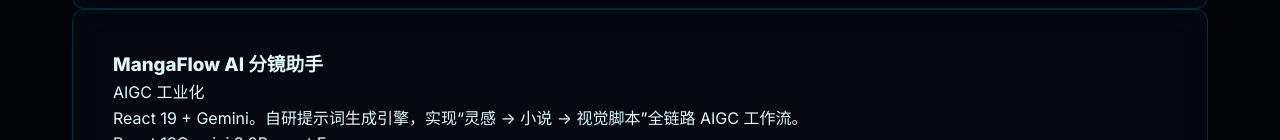
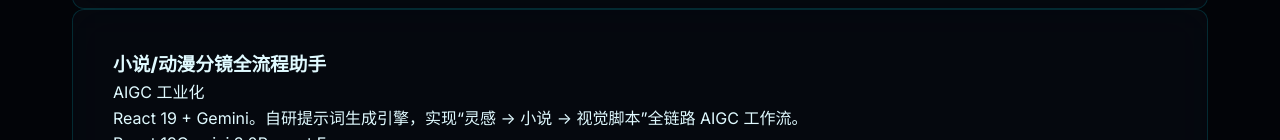
Before and after one commit to JerryTanxiao/resume, a website built with Vite: page index.html in a window 1280 px wide. Shown: the part 3794-3934 px from the top of the page. Built offline with nearby package versions, Linux system fonts and the light colour scheme.

Commit message:
feat: rename MangaFlow AI to 小说/动漫分镜全流程助手 across all platform

```diff
--- a/index.html
+++ b/index.html
@@ -153,7 +153,7 @@
 
                 <div class="project-card glass-card ripple" data-project="mangaflow">
                     <div class="project-header">
-                        <h3>MangaFlow AI 分镜助手</h3>
+                        <h3>小说/动漫分镜全流程助手</h3>
                         <span class="tag">AIGC 工业化</span>
                     </div>
                     <p>React 19 + Gemini。自研提示词生成引擎，实现“灵感 -> 小说 -> 视觉脚本”全链路 AIGC 工作流。</p>
--- a/main.js
+++ b/main.js
@@ -19,7 +19,7 @@
                • 插件化管理系统，支持插件热重载与自动化朋友圈/任务处理。`
     },
     'mangaflow': {
-        title: 'MangaFlow AI — 小说分镜全流程助手',
+        title: '小说/动漫分镜全流程助手',
         tech: 'React 19 / TypeScript / Google Gemini SDK / AIGC / Tailwind CSS',
         desc: `针对漫剧生产设计的全链路 AIGC 工业化助手，实现从文学文本向制作级视觉描述全自动流转。<br><br>
                <strong>核心亮点：</strong><br>
```
Also changed, not shown: dist/assets/index-BSQAqVcw.js, dist/index.html.
